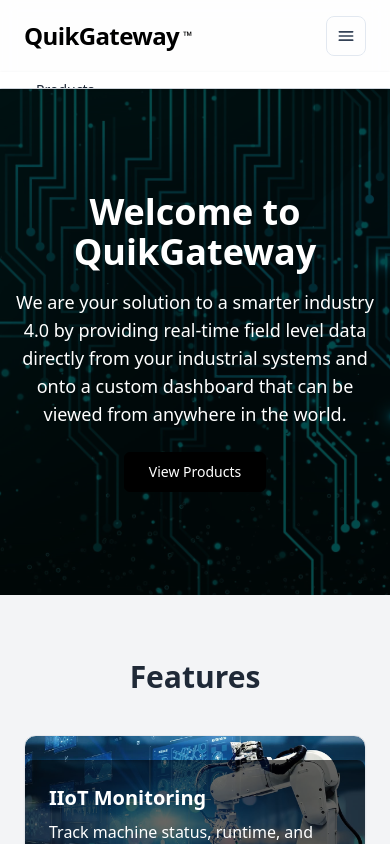
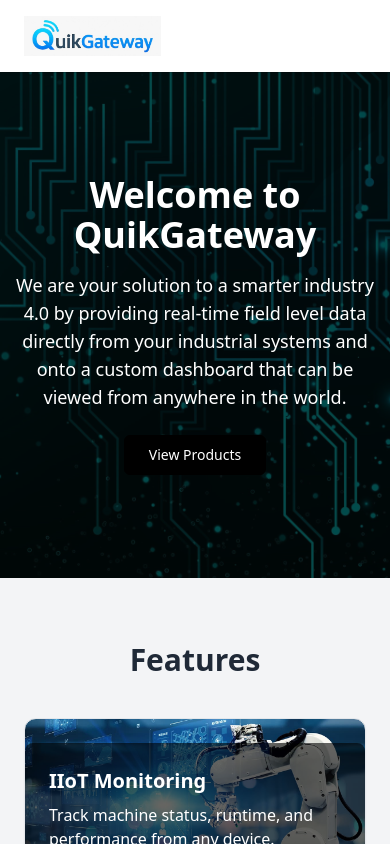
Before and after one commit to domcruz4/quikgateway-site, a Next.js app: page / in a window 390 px wide. Shown: the top 844 px of the page. Built offline with nearby package versions, Linux system fonts and the light colour scheme.

Commit message:
Update webpage content

```diff
--- a/src/app/layout.tsx
+++ b/src/app/layout.tsx
@@ -4,84 +4,71 @@ import "./globals.css";
 import Link from "next/link";
 import Footer from "@/components/footer";
 
-const geistSans = Geist({ variable: "--font-geist-sans", subsets: ["latin"] });
-const geistMono = Geist_Mono({ variable: "--font-geist-mono", subsets: ["latin"] });
+const geistSans = Geist({
+  variable: "--font-geist-sans",
+  subsets: ["latin"],
+});
+
+const geistMono = Geist_Mono({
+  variable: "--font-geist-mono",
+  subsets: ["latin"],
+});
 
 export const metadata: Metadata = {
   title: "QuikGateway",
   description: "Your gateway to smarter industrial monitoring",
 };
 
-export default function RootLayout({ children }: { children: React.ReactNode }) {
+export default function RootLayout({
+  children,
+}: Readonly<{
+  children: React.ReactNode;
+}>) {
   return (
     <html lang="en">
-      <body className={`${geistSans.variable} ${geistMono.variable} antialiased bg-gray-50 text-gray-800`}>
-        {/* Server-safe navbar (no event handlers) */}
-        <header className="sticky top-0 z-50 w-full bg-white/80 backdrop-blur border-b border-slate-200 shadow-[0_1px_0_0_rgba(0,0,0,0.03)]">
-          <div className="mx-auto max-w-7xl px-6 py-4 flex items-center justify-between">
-            {/* Brand */}
-            <Link href="/" className="flex items-center text-2xl font-extrabold tracking-tight text-black hover:text-blue-600 transition-colors">
-              QuikGateway<span className="align-super text-xs ml-1">™</span>
+      <body
+        className={`${geistSans.variable} ${geistMono.variable} antialiased bg-gray-50 text-gray-800`}
+      >
+        {/* Navbar */}
+        <header className="bg-white shadow sticky top-0 z-50">
+          <div className="max-w-7xl mx-auto px-6 py-4 flex justify-between items-center">
+            {/* Logo */}
+            <Link href="/" className="flex items-center">
+              <img
+                src="/logo.jpeg"
+                alt="QuikGateway Logo"
+                className="h-10 w-auto"
+              />
             </Link>
 
-            {/* Desktop nav */}
-            <nav className="hidden md:flex items-center gap-6">
-              <Link href="/products" className="text-sm font-medium text-gray-700 hover:text-gray-900 hover:underline underline-offset-4">
+            {/* Navigation */}
+            <nav className="space-x-6 hidden md:block">
+              <Link
+                href="/products"
+                className="text-gray-700 hover:text-blue-600 transition-colors"
+              >
                 Products
               </Link>
-              <Link href="/faq" className="text-sm font-medium text-gray-700 hover:text-gray-900 hover:underline underline-offset-4">
+              <Link
+                href="/faq"
+                className="text-gray-700 hover:text-blue-600 transition-colors"
+              >
                 FAQ
               </Link>
               <a
                 href="https://dashboard.quikgateway.com"
-                className="bg-blue-600 text-white px-4 py-2 rounded hover:bg-blue-700 transition shadow-sm hover:shadow-md"
+                className="bg-blue-600 text-white px-4 py-2 rounded hover:bg-blue-700 transition"
               >
                 Login
               </a>
             </nav>
-
-            {/* Mobile toggle (CSS-only) */}
-            <div className="md:hidden">
-              {/* Hidden checkbox controls the panel via peer classes */}
-              <input id="nav-toggle" type="checkbox" className="peer sr-only" />
-              <label
-                htmlFor="nav-toggle"
-                aria-label="Toggle menu"
-                className="inline-flex h-10 w-10 items-center justify-center rounded-lg border border-slate-200 text-slate-700 hover:bg-white cursor-pointer"
-              >
-                {/* Hamburger / X using CSS only */}
-                <svg className="h-5 w-5 peer-checked:hidden" viewBox="0 0 24 24" fill="none" stroke="currentColor">
-                  <path strokeWidth="2" strokeLinecap="round" strokeLinejoin="round" d="M4 7h16M4 12h16M4 17h16" />
-                </svg>
-                <svg className="h-5 w-5 hidden peer-checked:block" viewBox="0 0 24 24" fill="none" stroke="currentColor">
-                  <path strokeWidth="2" strokeLinecap="round" strokeLinejoin="round" d="M6 18L18 6M6 6l12 12" />
-                </svg>
-              </label>
-            </div>
-          </div>
-
-          {/* Mobile menu panel (driven by checkbox state) */}
-          <div
-            className="md:hidden max-w-7xl mx-auto px-6 pb-4 space-y-2 bg-white/90 shadow transition-all duration-200
-                       max-h-0 overflow-hidden peer-checked:max-h-96 peer-checked:py-3
-                       [#nav-toggle:checked~&]:max-h-96 [#nav-toggle:checked~&]:py-3"
-          >
-            <Link href="/products" className="block rounded-lg px-3 py-2 text-sm font-medium text-gray-800 hover:bg-slate-50">
-              Products
-            </Link>
-            <Link href="/faq" className="block rounded-lg px-3 py-2 text-sm font-medium text-gray-800 hover:bg-slate-50">
-              FAQ
-            </Link>
-            <a
-              href="https://dashboard.quikgateway.com"
-              className="block bg-blue-600 text-white px-4 py-2 rounded hover:bg-blue-700 transition"
-            >
-              Login
-            </a>
           </div>
         </header>
 
+        {/* Page content */}
         <main>{children}</main>
+
+        {/* Footer */}
         <Footer />
       </body>
     </html>
```
